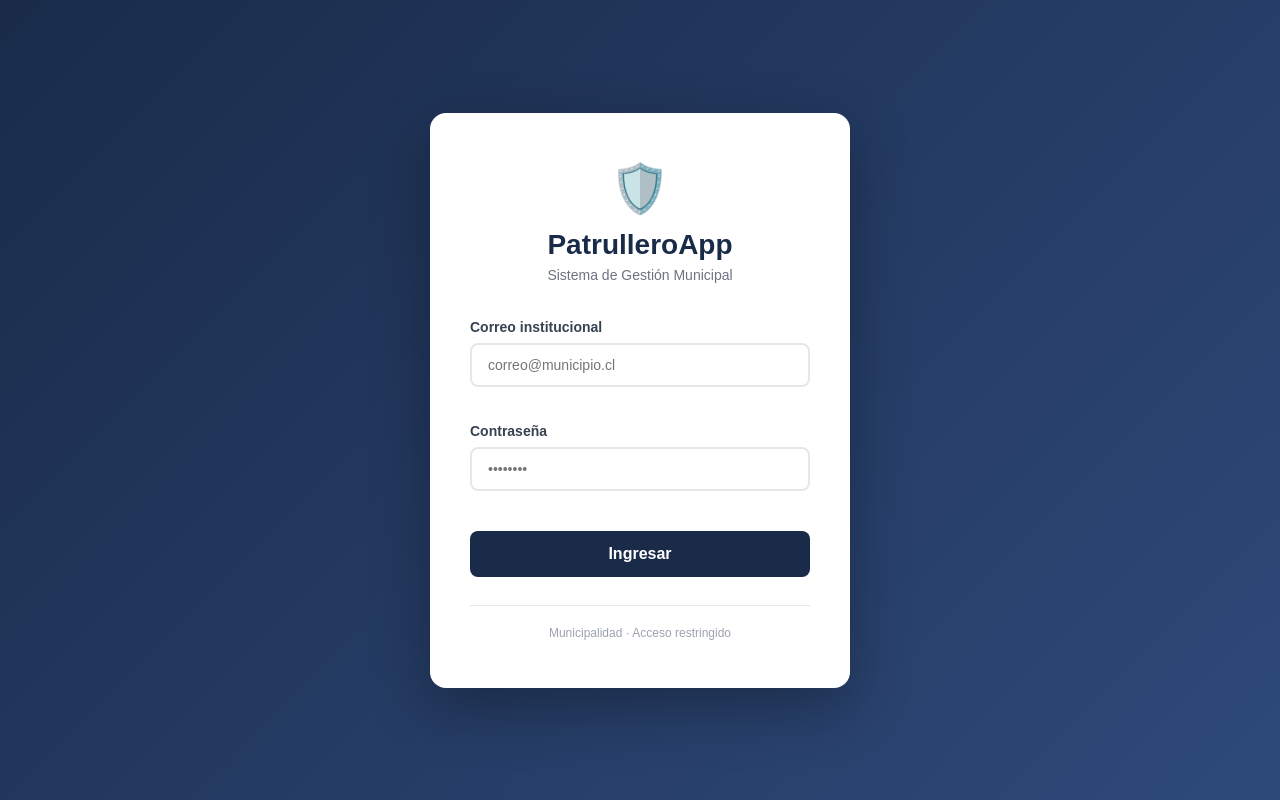
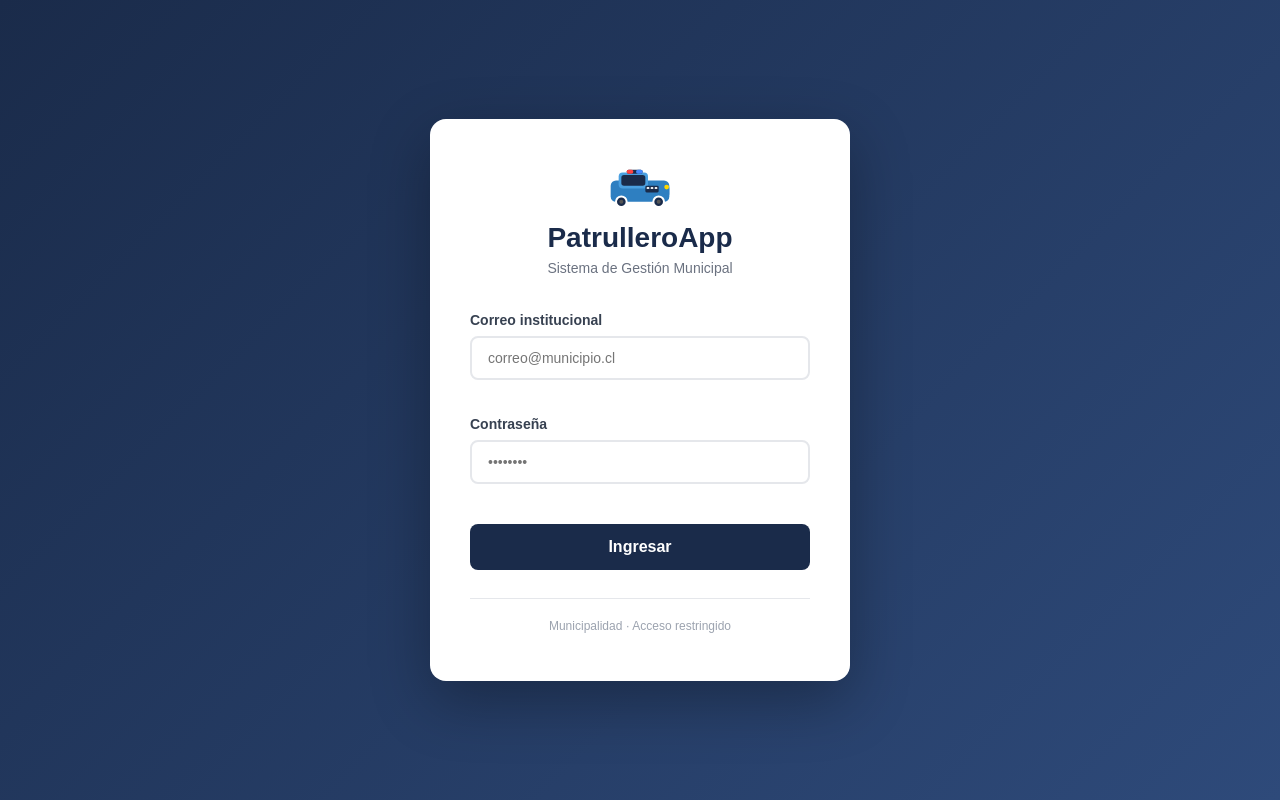
Before and after one commit to felipemillan2026/patrulleroapp-frontend, a React app: page /login in a window 1280 px wide. Built offline with nearby package versions, Linux system fonts and the light colour scheme; no server answers; the HTML template or start-up script is replaced by a standard one.

Commit message:
Modificaciones login y otros

```diff
--- /dev/null
+++ b/src/components/PatrullaIcon.jsx
@@ -0,0 +1,35 @@
+function PatrullaIcon({ size = 40 }) {
+  const w = size
+  const h = size * 0.67
+  return (
+    <svg width={w} height={h} viewBox="0 0 48 32" fill="none" xmlns="http://www.w3.org/2000/svg">
+      {/* Carrocería */}
+      <rect x="2" y="10" width="44" height="16" rx="4" fill="#2E7FC1"/>
+      {/* Cabina */}
+      <rect x="8" y="4" width="22" height="12" rx="3" fill="#4A9FE0"/>
+      {/* Ventana cabina */}
+      <rect x="10" y="6" width="18" height="8" rx="2" fill="#1a2b4a"/>
+      {/* Rueda izquierda */}
+      <circle cx="10" cy="26" r="4" fill="#1a2b4a" stroke="#ffffff" strokeWidth="1.5"/>
+      <circle cx="10" cy="26" r="1.5" fill="#555"/>
+      {/* Rueda derecha */}
+      <circle cx="38" cy="26" r="4" fill="#1a2b4a" stroke="#ffffff" strokeWidth="1.5"/>
+      <circle cx="38" cy="26" r="1.5" fill="#555"/>
+      {/* Parrilla delantera */}
+      <rect x="42" y="14" width="4" height="8" rx="2" fill="#2E7FC1"/>
+      {/* Luz delantera amarilla */}
+      <circle cx="44" cy="15" r="1.8" fill="#FFD700"/>
+      {/* Barra de luces */}
+      <rect x="14" y="2" width="12" height="3" rx="1.5" fill="#1a2b4a"/>
+      <rect x="14" y="2" width="5" height="3" rx="1.5" fill="#FF4444"/>
+      <rect x="21" y="2" width="5" height="3" rx="1.5" fill="#4488FF"/>
+      {/* Letrero PATRULLA */}
+      <rect x="28" y="14" width="10" height="5" rx="1" fill="#1a2b4a"/>
+      <rect x="29" y="15" width="2" height="1.5" rx="0.4" fill="#fff" opacity="0.9"/>
+      <rect x="32" y="15" width="2" height="1.5" rx="0.4" fill="#fff" opacity="0.9"/>
+      <rect x="35" y="15" width="2" height="1.5" rx="0.4" fill="#fff" opacity="0.9"/>
+    </svg>
+  )
+}
+
+export default PatrullaIcon
--- a/src/pages/DashboardCentralista.jsx
+++ b/src/pages/DashboardCentralista.jsx
@@ -3,6 +3,7 @@ import api from '../services/api'
 import '../styles/dashboard.css'
 import '../styles/centralista.css'
 import MiPerfil from './MiPerfil'
+import PatrullaIcon from '../components/PatrullaIcon'
 
 function DashboardCentralista() {
   const nombre = localStorage.getItem('nombre')
@@ -145,7 +146,7 @@ function DashboardCentralista() {
     <div className="dashboard-container">
       <header className="dashboard-header">
         <div className="header-left">
-          <span className="header-logo">🛡️</span>
+          <span className="header-logo"><PatrullaIcon size={36} /></span>
           <div>
             <h1>PatrulleroApp</h1>
             <p>Panel Centralista</p>
--- a/src/pages/DashboardPatrullero.jsx
+++ b/src/pages/DashboardPatrullero.jsx
@@ -4,6 +4,7 @@ import { subirMultiplesImagenes } from '../services/cloudinary'
 import '../styles/dashboard.css'
 import '../styles/patrullero.css'
 import MiPerfil from './MiPerfil'
+import PatrullaIcon from '../components/PatrullaIcon'
 
 function DashboardPatrullero() {
   const nombre = localStorage.getItem('nombre')
@@ -48,7 +49,7 @@ function DashboardPatrullero() {
     } catch { setTurnoActivo(null) }
     try {
       const solRes = await api.get('/solicitudes/mis-solicitudes')
-      setSolicitudes([...solRes.data].sort((a, b) => new Date(b.fechaHora) - new Date(a.fechaHora)))
+      setSolicitudes(solRes.data)
     } catch { setSolicitudes([]) }
     try {
       const deptRes = await api.get('/departamentos')
@@ -219,7 +220,7 @@ function DashboardPatrullero() {
     <div className="dashboard-container">
       <header className="dashboard-header">
         <div className="header-left">
-          <span className="header-logo">🛡️</span>
+          <span className="header-logo"><PatrullaIcon size={36} /></span>
           <div>
             <h1>PatrulleroApp</h1>
             <p>Panel Patrullero</p>
--- a/src/pages/DashboardSupervisor.jsx
+++ b/src/pages/DashboardSupervisor.jsx
@@ -3,6 +3,7 @@ import api from '../services/api'
 import '../styles/dashboard.css'
 import '../styles/supervisor.css'
 import MiPerfil from './MiPerfil'
+import PatrullaIcon from '../components/PatrullaIcon'
 
 function DashboardSupervisor() {
   const nombre = localStorage.getItem('nombre')
@@ -151,7 +152,7 @@ function DashboardSupervisor() {
     <div className="dashboard-container">
       <header className="dashboard-header">
         <div className="header-left">
-          <span className="header-logo">🛡️</span>
+          <span className="header-logo"><PatrullaIcon size={36} /></span>
           <div>
             <h1>PatrulleroApp</h1>
             <p>Panel Supervisor</p>
--- a/src/pages/Login.jsx
+++ b/src/pages/Login.jsx
@@ -1,6 +1,7 @@
 import { useState } from 'react'
 import { useNavigate } from 'react-router-dom'
 import api from '../services/api'
+import PatrullaIcon from '../components/PatrullaIcon'
 import '../styles/login.css'
 
 function Login() {
@@ -14,20 +15,16 @@ function Login() {
     e.preventDefault()
     setError('')
     setCargando(true)
-
     try {
       const res = await api.post('/auth/login', { email, password })
       const { token, nombre, apellido, rol } = res.data
-
       localStorage.setItem('token', token)
       localStorage.setItem('rol', rol)
       localStorage.setItem('nombre', nombre)
       localStorage.setItem('apellido', apellido)
-
       if (rol === 'supervisor') navigate('/supervisor')
       else if (rol === 'centralista') navigate('/centralista')
       else if (rol === 'patrullero') navigate('/patrullero')
-
     } catch (err) {
       setError('Correo o contraseña incorrectos')
     } finally {
@@ -39,43 +36,30 @@ function Login() {
     <div className="login-container">
       <div className="login-card">
         <div className="login-header">
-          <div className="login-logo">🛡️</div>
+          <div className="login-logo">
+            <PatrullaIcon size={64} />
+          </div>
           <h1>PatrulleroApp</h1>
           <p>Sistema de Gestión Municipal</p>
         </div>
-
         <form onSubmit={handleSubmit} className="login-form">
           <div className="form-group">
             <label htmlFor="email">Correo institucional</label>
-            <input
-              id="email"
-              type="email"
-              value={email}
+            <input id="email" type="email" value={email}
               onChange={e => setEmail(e.target.value)}
-              placeholder="correo@municipio.cl"
-              required
-            />
+              placeholder="correo@municipio.cl" required />
           </div>
-
           <div className="form-group">
             <label htmlFor="password">Contraseña</label>
-            <input
-              id="password"
-              type="password"
-              value={password}
+            <input id="password" type="password" value={password}
               onChange={e => setPassword(e.target.value)}
-              placeholder="••••••••"
-              required
-            />
+              placeholder="••••••••" required />
           </div>
-
           {error && <div className="login-error">{error}</div>}
-
           <button type="submit" className="login-btn" disabled={cargando}>
             {cargando ? 'Ingresando...' : 'Ingresar'}
           </button>
         </form>
-
         <div className="login-footer">
           <p>Municipalidad · Acceso restringido</p>
         </div>
--- a/src/styles/login.css
+++ b/src/styles/login.css
@@ -120,3 +120,9 @@
     padding: 32px 24px;
   }
 }
+
+.login-logo {
+  display: flex;
+  justify-content: center;
+  margin-bottom: 12px;
+}
```
